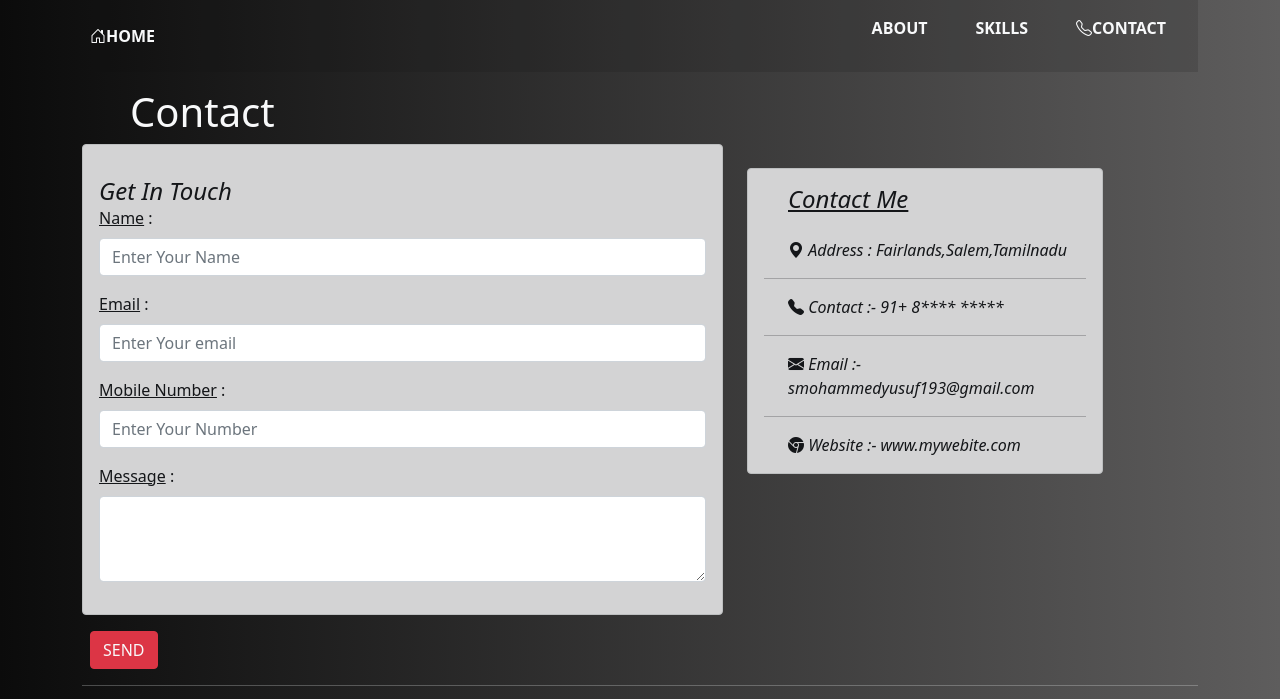
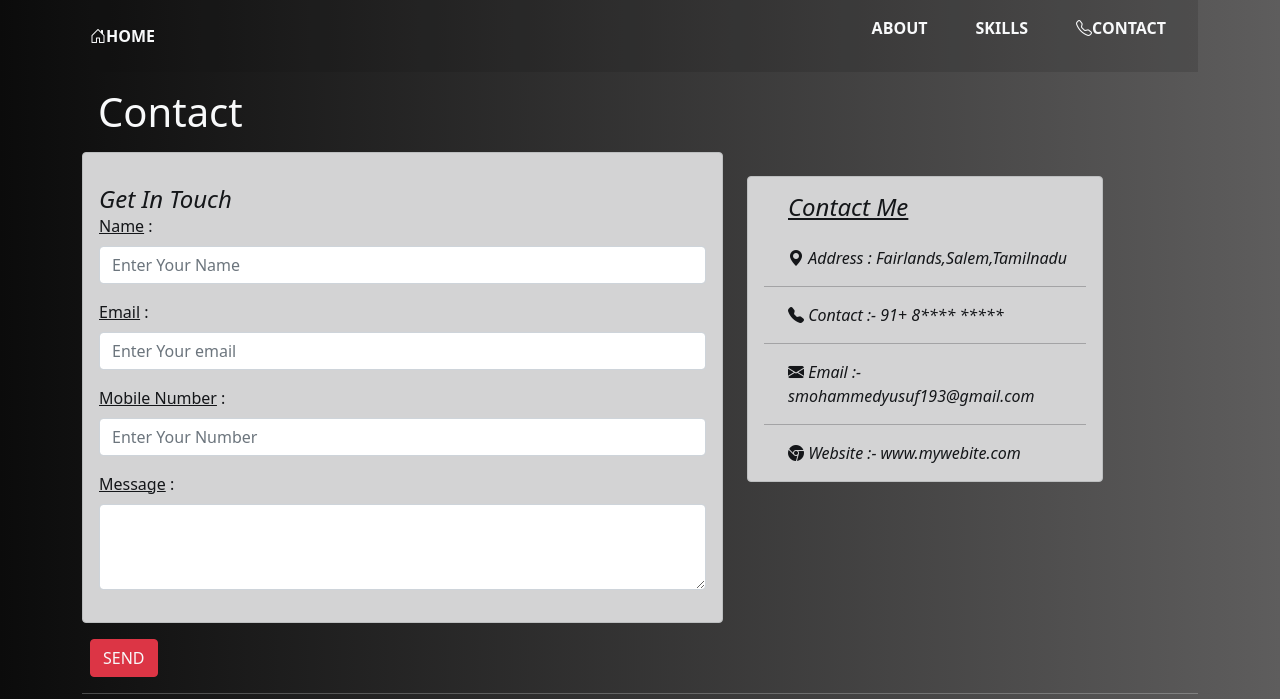
Before and after one commit to yusuf-09054/my-website, a plain HTML site: page Contact.html in a window 1280 px wide. Shown: the top 699 px of the page. Drawn offline with nearby package versions, Linux system fonts and the light colour scheme.

Commit message:
web1 done

```diff
--- a/Contact.html
+++ b/Contact.html
@@ -45,7 +45,7 @@
             </div>
         </div>
         <div class="text-start col-4">
-            <h1 class="fst-bold ms-5 mt-3">
+            <h1 class="fst-bold ms-3 mt-3 mb-3">
                 Contact
             </h1>
         </div>
```
